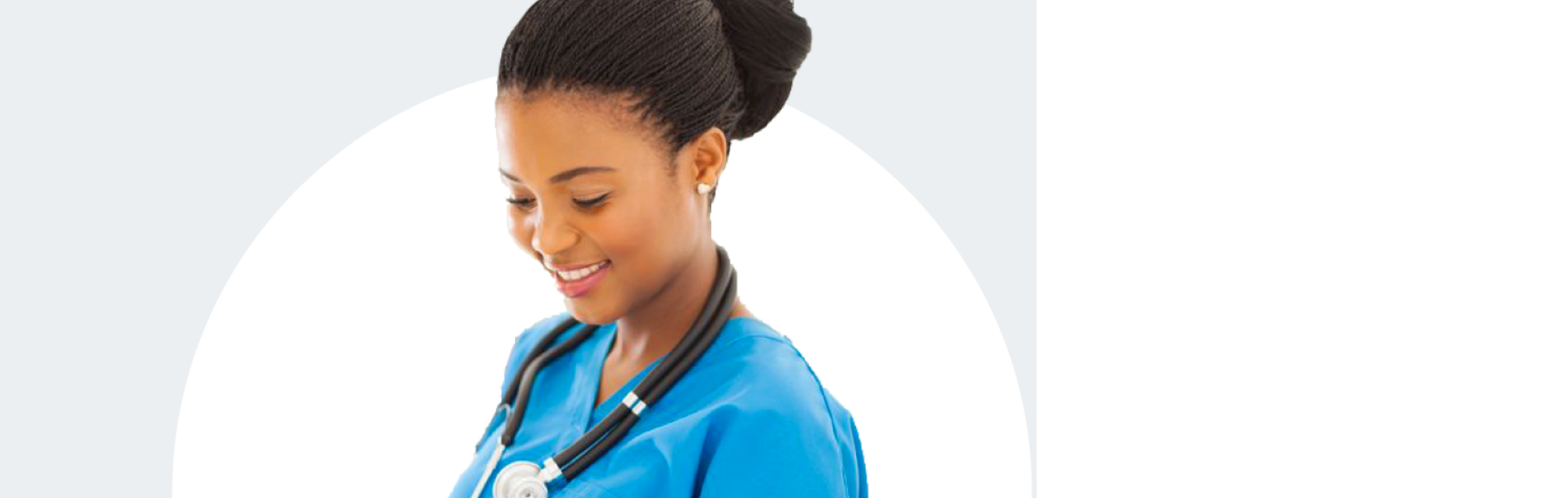
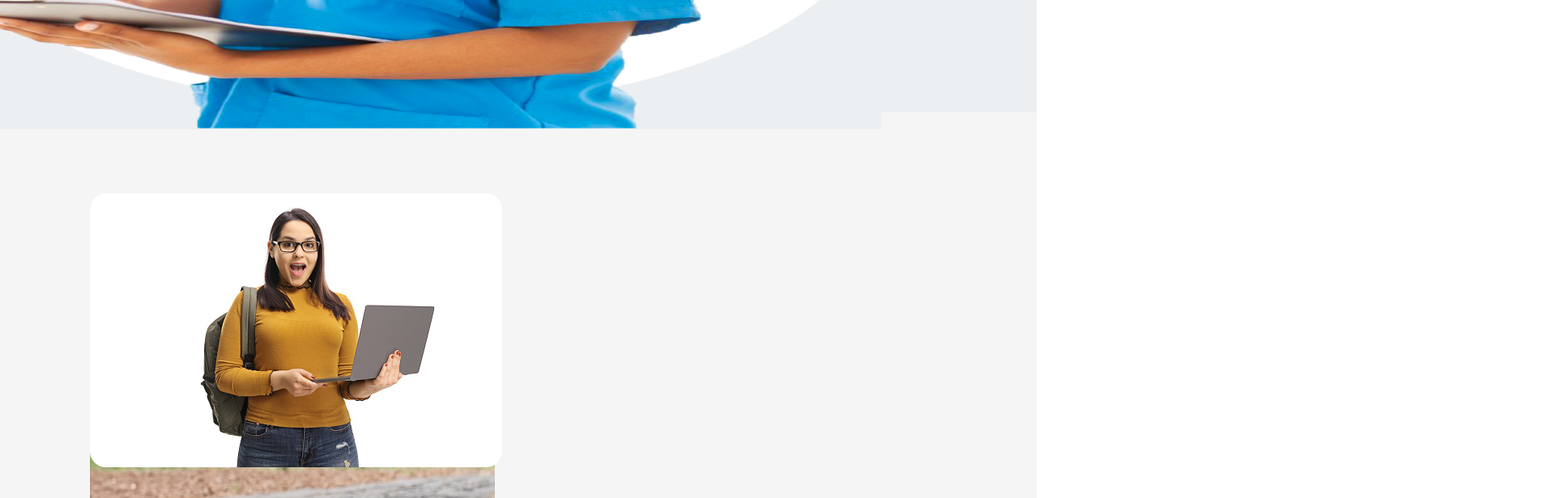
Before and after one commit to oyesa/3Frames, an Angular app: page / in a window 1280 px wide. Shown: the part 600-1216 px from the top of the page at 81% size, 1920 px wide, since content can reach past the window. Built offline with nearby package versions, Linux system fonts and the light colour scheme.

Commit message:
style landing page

```diff
--- a/src/app/landing/landing.component.css
+++ b/src/app/landing/landing.component.css
@@ -12,6 +12,7 @@
 .main-land{
   background: #eceff1;
   padding-left: 111px;
+  padding-bottom: 111px;
 }
 
 .main-land h1{
@@ -57,12 +58,44 @@ hr{
 }
 
 .card-img{
-  float: right;
-  position: relative;
-  top:-150%;
+  top:20%;
+  position: absolute;
+  right: 15%;
+  bottom: 0;
+  height: 600px;
 }
 
 .main-p{
   font-weight: 700;
   word-spacing: 1cm;
 }
+
+/* ABOUT SECTION */
+
+
+  /* width: 55%; */
+  /* float: right; */
+  /* background: url(../assets/aboutone.jpg) no-repeat left; */
+  /* background-size: 55%; */
+  /* background: -webkit-linear-gradient(#7f50e2, #0bffc4); */
+  /* padding: 140px; */
+  /* box-shadow: 13px 12px 8px rgba(0,0,0,0.3); */
+
+  .about{
+    background-color: #F5F5F5;
+    padding-top: 100px;
+    padding-left: 111px;
+  }
+
+  .bout-img{
+    /* background: url(.../assets/aboutone.jpg); */
+    /* background-size: 20px 20px; */
+    background: url("../../assets/aboutone.jpg");
+    height: 500px;
+    width: 500px;
+    border-radius: 20px;
+  }
+
+  .card-img1{
+    border-radius: 20px;
+  }
--- a/src/app/landing/landing.component.html
+++ b/src/app/landing/landing.component.html
@@ -15,7 +15,7 @@
 <!-- ABOUT SECTION -->
 <div class="about">
   <div class="bout-img">
-    <img src="./assets/student.jpg" class="card-img" alt="...">
+    <img src="./assets/student.jpg" class="card-img1" alt="...">
   </div>
 
   <h1>About Us</h1>
@@ -70,17 +70,17 @@
 
     <div class="row">
       <div class="projects-col">
-        <img src="./assets/meeting.jpeg" class="card-img" alt="...">
+        <img src="./assets/meeting.jpeg" class="card-img2" alt="...">
         <h3>Design</h3>
         <p>Forbius complete with website design.</p>
       </div>
       <div class="projects-col">
-        <img src="./assets/aboutone.jpg" class="card-img" alt="...">
+        <img src="./assets/aboutone.jpg" class="card-img2" alt="...">
         <h3>Application</h3>
         <p>Forbius complete with website design.</p>
       </div>
       <div class="projects-col">
-        <img src="./assets/moremeeting.jpg" class="card-img" alt="...">
+        <img src="./assets/moremeeting.jpg" class="card-img2" alt="...">
         <h3>Design</h3>
         <p>Forbius complete with website design.</p>
       </div>
```
